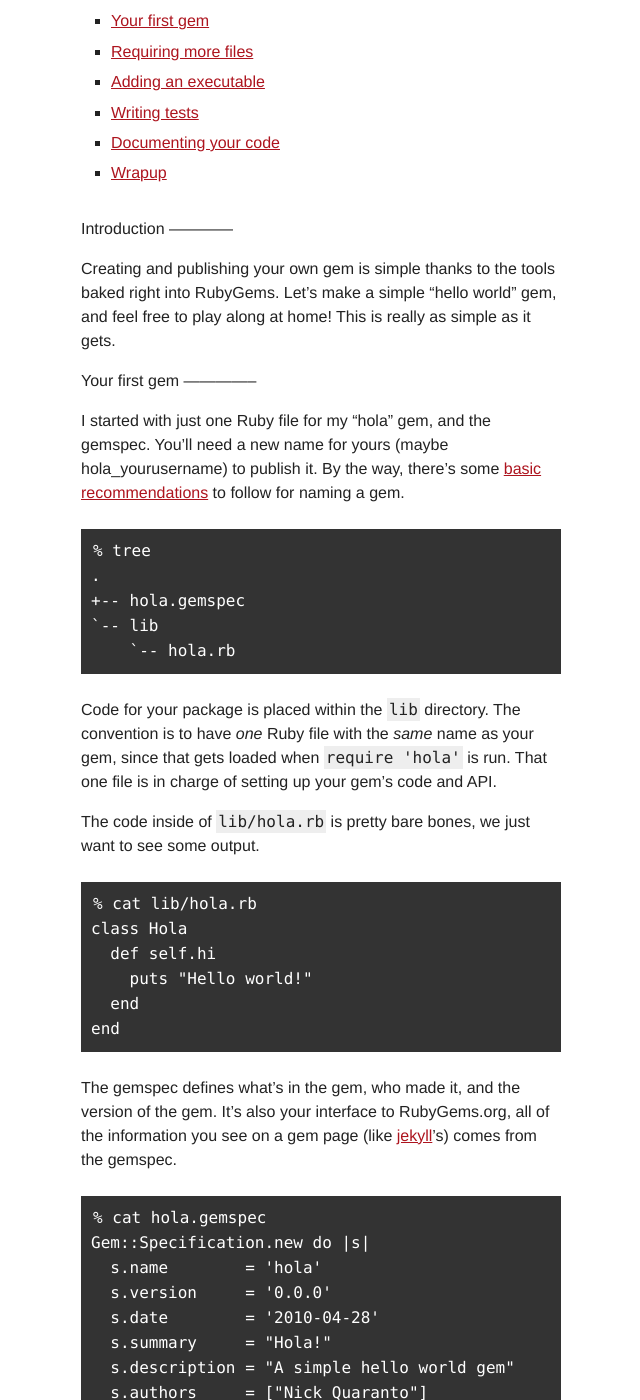
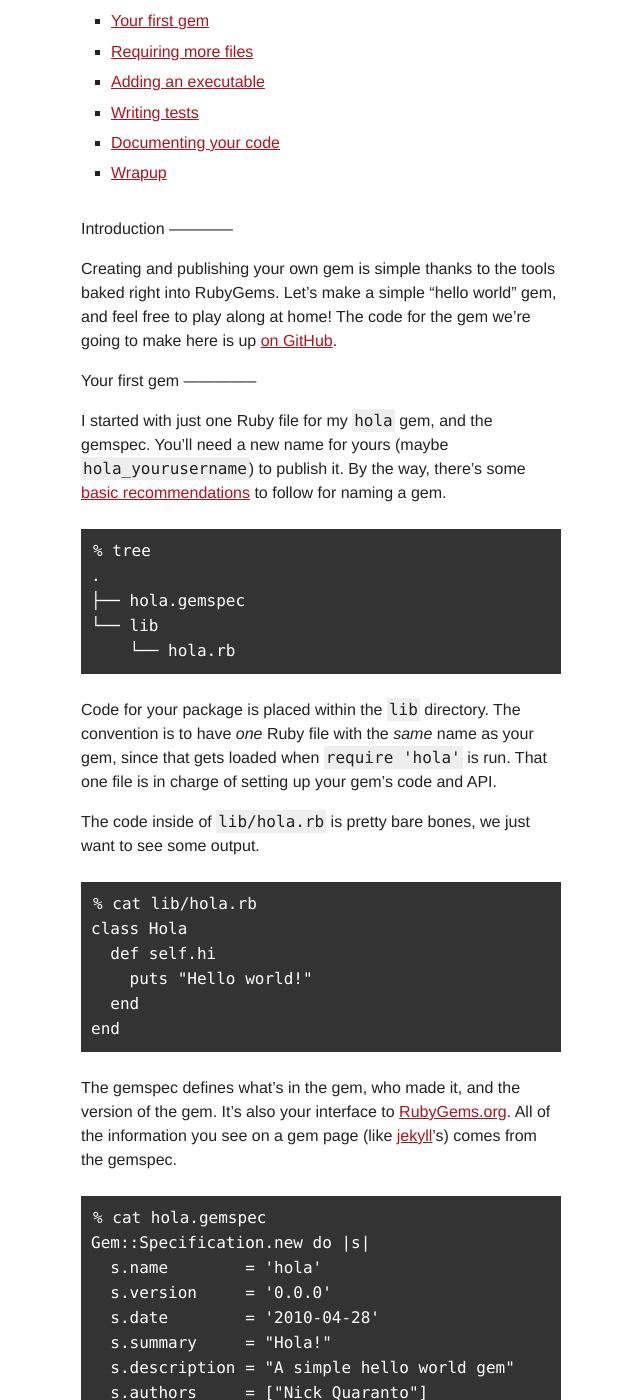
Before and after one commit to radar/guides, a Jekyll site: the page built from make-your-own-gem.md, in a window 1280 px wide and 1400 px high, scrolled down 334 px. Shown: the whole window, without its empty margins (319-959 px from the left). Built offline with Jekyll 4.4.1, drawn with Linux system fonts in a browser that asks for light colours; some of the changed text lies outside the part shown.

Commit message:
edits for the make your own gem post

```diff
--- a/make-your-own-gem.md
+++ b/make-your-own-gem.md
@@ -25,23 +25,24 @@ Introduction
 
 Creating and publishing your own gem is simple thanks to the tools baked right
 into RubyGems. Let’s make a simple “hello world” gem, and feel free to
-play along at home! This is really as simple as it gets.
+play along at home! The code for the gem we're going to make here is up
+[on GitHub](http://github.com/qrush/hola).
 
 <a id="first-gem"> </a>
 Your first gem
 --------------
 
-I started with just one Ruby file for my “hola” gem, and the gemspec.
-You'll need a new name for yours (maybe hola_yourusername) to publish it. By
+I started with just one Ruby file for my `hola` gem, and the gemspec.
+You'll need a new name for yours (maybe `hola_yourusername`) to publish it. By
 the way, there's some [basic
 recommendations](http://blog.segment7.net/2010/11/15/how-to-name-gems) to follow
 for naming a gem.
 
     % tree
     .
-    +-- hola.gemspec
-    `-- lib
-        `-- hola.rb
+    ├── hola.gemspec
+    └── lib
+        └── hola.rb
 
 Code for your package is placed within the `lib` directory. The convention is
 to have *one* Ruby file with the *same* name as your gem, since that gets
@@ -59,9 +60,9 @@ output.
     end
 
 The gemspec defines what’s in the gem, who made it, and the version of the gem.
-It’s also your interface to RubyGems.org, all of the information you see on a
-gem page (like [jekyll](http://rubygems.org/gems/jekyll)’s) comes from the
-gemspec.
+It’s also your interface to [RubyGems.org](http://rubygems.org). All of the
+information you see on a gem page
+(like [jekyll](http://rubygems.org/gems/jekyll)’s) comes from the gemspec.
 
     % cat hola.gemspec
     Gem::Specification.new do |s|
@@ -140,7 +141,7 @@ this gem.
 
     % cat lib/hola.rb
     class Hola
-      def self.hi(language = :english)
+      def self.hi(language = "english")
         translator = Translator.new(language)
         puts translator.hi
       end
@@ -153,7 +154,7 @@ this gem.
 
       def hi
         case @language
-        when :spanish
+        when "spanish"
           "hola mundo"
         else
           "hello world"
@@ -434,6 +435,5 @@ Credits
 -------
 
 This tutorial was adapted from [Gem Sawyer, Modern Day Ruby
-Warrior](http://rubylearning.com/blog/2010/10/06/gem-sawyer-modern-day-ruby-warrior/)
-
+Warrior](http://rubylearning.com/blog/2010/10/06/gem-sawyer-modern-day-ruby-warrior/).
 The code for this gem can be found [on GitHub](https://github.com/qrush/hola).
```
Also changed, not shown: other parts of make-your-own-gem.md (+6 -6 lines).
